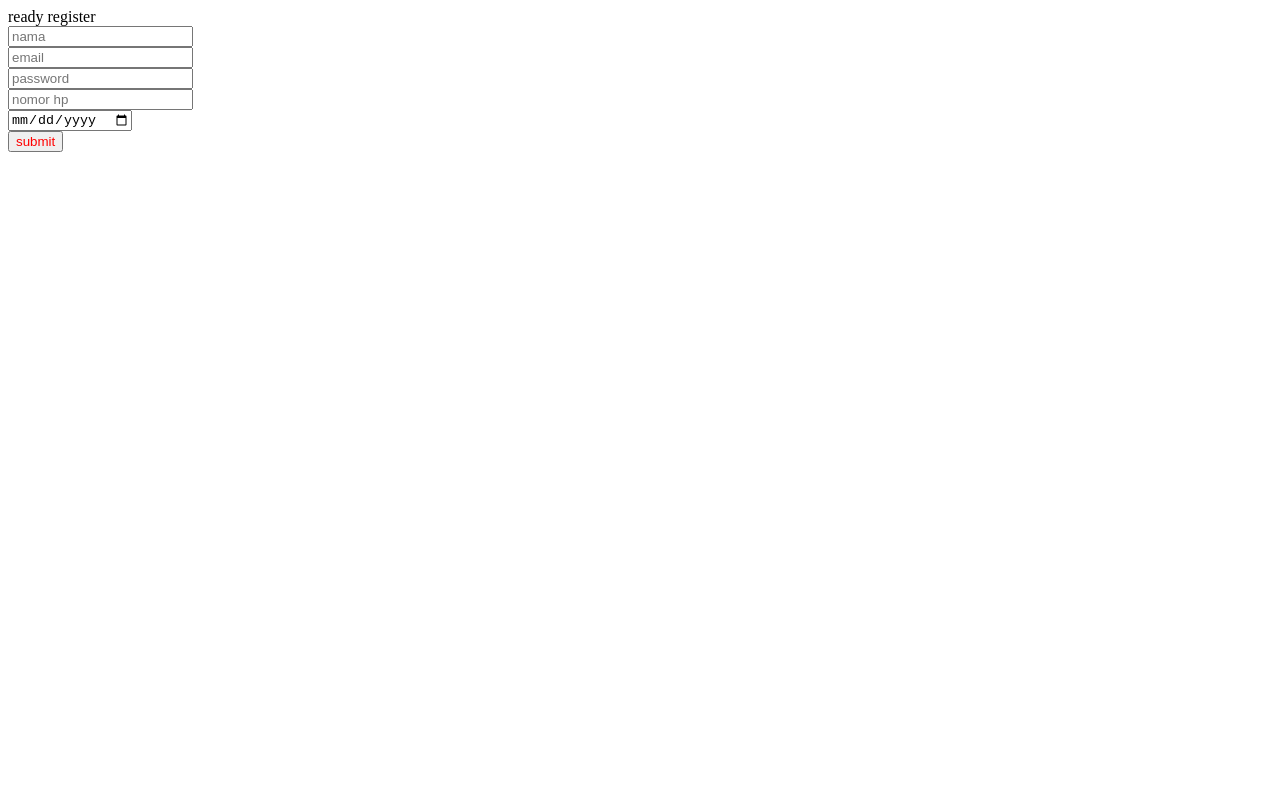
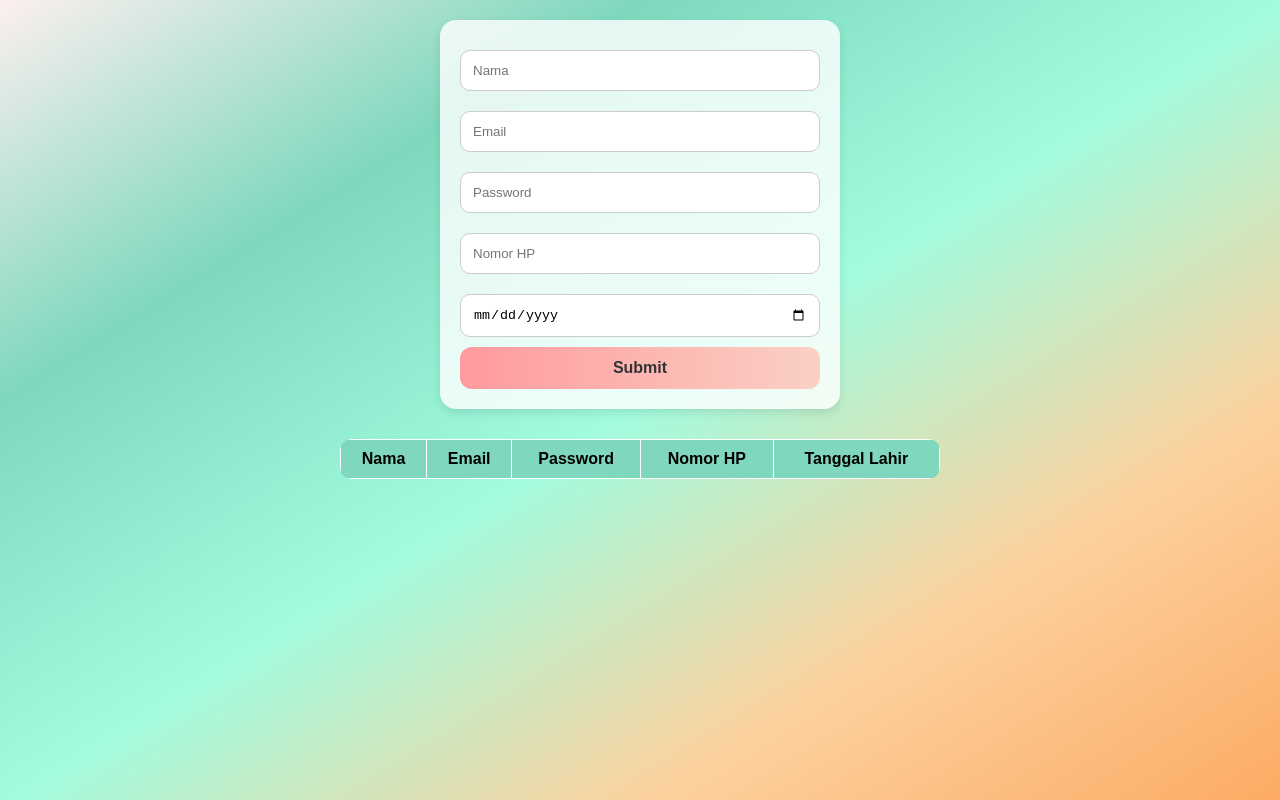
Before and after one commit to khalisanaila/register_khalisaaXII-G, a plain HTML site: page index (1).html in a window 1280 px wide. Drawn offline with Linux system fonts and the light colour scheme.

Commit message:
Add files via upload

```diff
--- a/index (1).html
+++ b/index (1).html
@@ -1,17 +1,133 @@
 <!DOCTYPE html>
-<html>
-    <head>
-        ready register
-    </head>
-    <body>
-       <form class="" action="" >
-           <input type="text" name="" id="" value="" placeholder="nama"/><br />
-           <input type="email" name="" id="" value="" placeholder="email"/><br />
-           <input type="password" name="" id="" value="" placeholder="password"/><br />
-           <input type="number" name="" id="" value="" placeholder="nomor hp"/><br />
-           <input type="date" name="" id="" value="" placeholder="tanggal lahir"/><br />
-           <button type="submit" style="color: red">submit</button>
+<html lang="id">
+<head>
+  <meta charset="UTF-8" />
+  <meta name="viewport" content="width=device-width, initial-scale=1.0" />
+  <title>Ready Register</title>
+  <style>
+    * {
+      box-sizing: border-box;
+    }
 
-       </form>
-    </body>
+    body {
+      margin: 0;
+      padding: 0;
+      min-height: 100vh;
+      background: linear-gradient(to bottom right, #FCEFEF, #7FD8BE, #A1FCDF, #FCD29F, #FCAB64);
+      font-family: Arial, sans-serif;
+      display: flex;
+      flex-direction: column;
+      align-items: center;
+      padding: 20px;
+    }
+
+    form {
+      background-color: rgba(255, 255, 255, 0.8);
+      padding: 20px;
+      border-radius: 16px;
+      max-width: 400px;
+      width: 100%;
+      box-shadow: 0 4px 10px rgba(0,0,0,0.1);
+    }
+
+    input, select {
+      width: 100%;
+      padding: 12px;
+      margin: 10px 0;
+      border: 1px solid #ccc;
+      border-radius: 10px;
+    }
+
+    button {
+      width: 100%;
+      padding: 12px;
+      background: linear-gradient(to right, #ff9a9e, #fad0c4);
+      border: none;
+      border-radius: 12px;
+      color: #333;
+      font-weight: bold;
+      font-size: 16px;
+      cursor: pointer;
+      transition: transform 0.2s ease;
+    }
+
+    button:hover {
+      transform: scale(1.03);
+    }
+
+    table {
+      margin-top: 30px;
+      width: 100%;
+      max-width: 600px;
+      border-collapse: collapse;
+      background-color: #7FD8BE;
+      border-radius: 12px;
+      overflow: hidden;
+    }
+
+    th, td {
+      border: 1px solid white;
+      padding: 10px;
+      text-align: center;
+    }
+
+    th {
+      background-color: #7FD8BE;
+    }
+
+    @media (max-width: 600px) {
+      table, th, td {
+        font-size: 14px;
+      }
+    }
+  </style>
+</head>
+<body>
+
+  <form id="RegisterForm">
+    <input type="text" id="nama" placeholder="Nama" required />
+    <input type="email" id="email" placeholder="Email" required />
+    <input type="password" id="password" placeholder="Password" required />
+    <input type="number" id="nomor_hp" placeholder="Nomor HP" required />
+    <input type="date" id="tanggal_lahir" placeholder="Tanggal Lahir" required />
+    <button type="submit">Submit</button>
+  </form>
+
+  <table id="datatabel">
+    <thead>
+      <tr>
+        <th>Nama</th>
+        <th>Email</th>
+        <th>Password</th>
+        <th>Nomor HP</th>
+        <th>Tanggal Lahir</th>
+      </tr>
+    </thead>
+    <tbody></tbody>
+  </table>
+
+  <script>
+    document.getElementById("RegisterForm").addEventListener("submit", function(e) {
+      e.preventDefault();
+
+      const nama = document.getElementById("nama").value;
+      const email = document.getElementById("email").value;
+      const password = document.getElementById("password").value;
+      const nomorHp = document.getElementById("nomor_hp").value;
+      const tanggalLahir = document.getElementById("tanggal_lahir").value;
+
+      const table = document.getElementById("datatabel").getElementsByTagName("tbody")[0];
+      const newRow = table.insertRow();
+
+      newRow.insertCell(0).textContent = nama;
+      newRow.insertCell(1).textContent = email;
+      newRow.insertCell(2).textContent = password;
+      newRow.insertCell(3).textContent = nomorHp;
+      newRow.insertCell(4).textContent = tanggalLahir;
+
+      document.getElementById("RegisterForm").reset();
+    });
+  </script>
+
+</body>
 </html>
```
